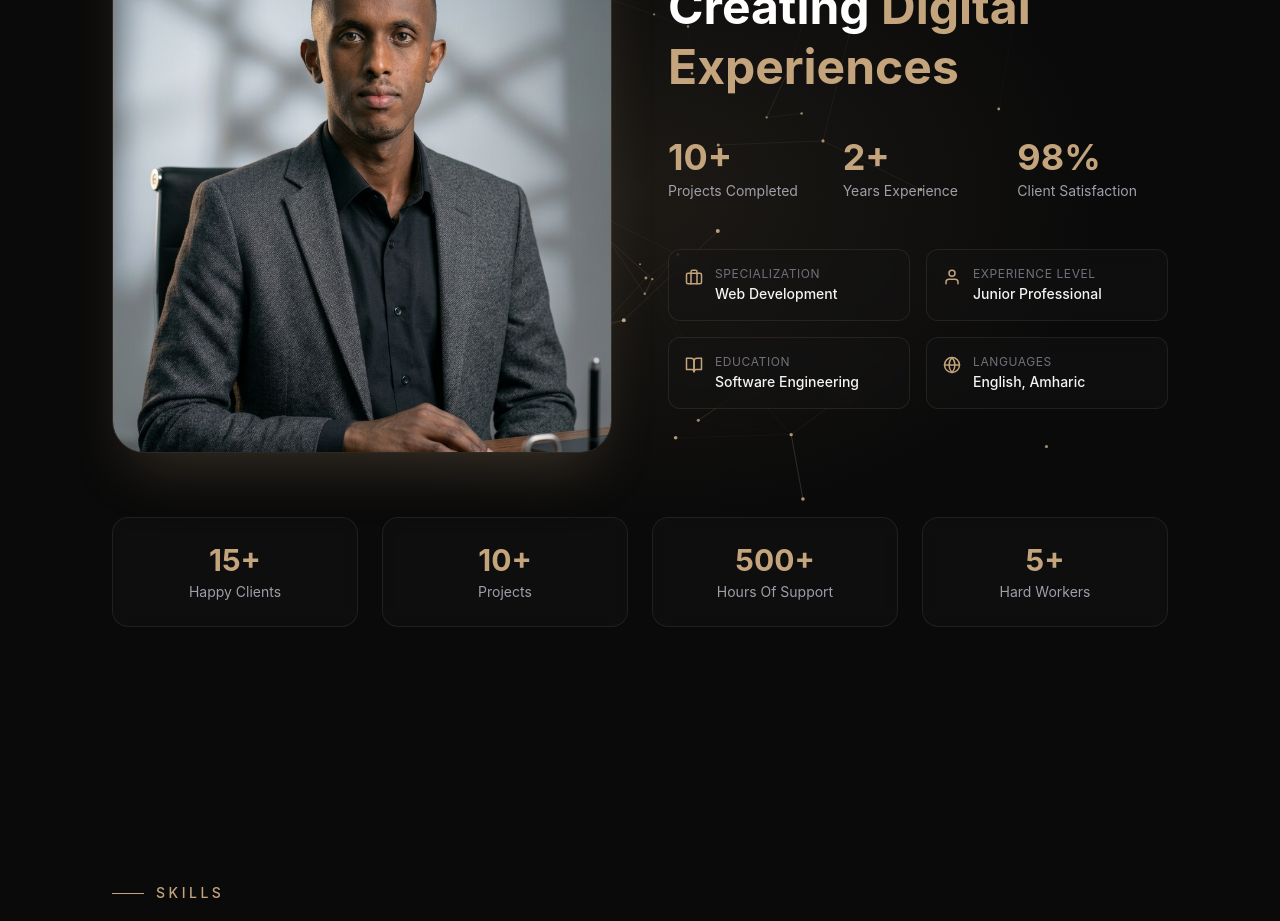
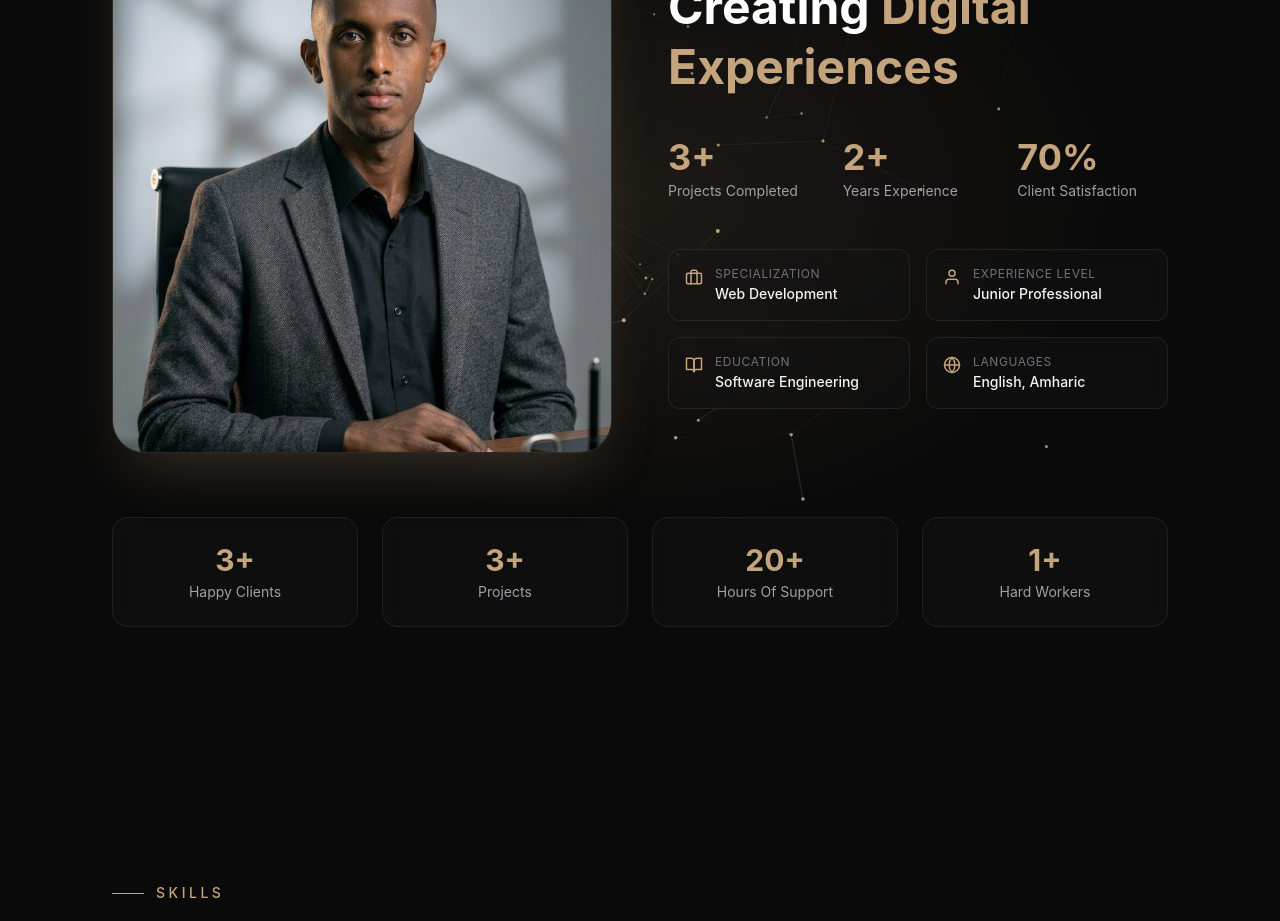
Before and after one commit to bini1695/intern-portfolio, a Next.js app in the folder my-portfolio/: page / in a window 1280 px wide. Shown: the part 1180-2101 px from the top of the page. Built offline with nearby package versions, Linux system fonts and the light colour scheme.

Commit message:
about updated

```diff
--- a/my-portfolio/components/About.tsx
+++ b/my-portfolio/components/About.tsx
@@ -196,9 +196,9 @@ const ParticleField = () => {
 
 /* ============ Data ============ */
 const stats = [
-  { value: '10+', label: 'Projects Completed' },
+  { value: '3+', label: 'Projects Completed' },
   { value: '2+', label: 'Years Experience' },
-  { value: '98%', label: 'Client Satisfaction' },
+  { value: '70%', label: 'Client Satisfaction' },
 ];
 
 const facts = [
@@ -209,10 +209,10 @@ const facts = [
 ];
 
 const counters = [
-  { label: 'Happy Clients', value: 15 },
-  { label: 'Projects', value: 10 },
-  { label: 'Hours Of Support', value: 500 },
-  { label: 'Hard Workers', value: 5 },
+  { label: 'Happy Clients', value: 3 },
+  { label: 'Projects', value: 3 },
+  { label: 'Hours Of Support', value: 20 },
+  { label: 'Hard Workers', value: 1 },
 ];
 
 const About = () => {
```
